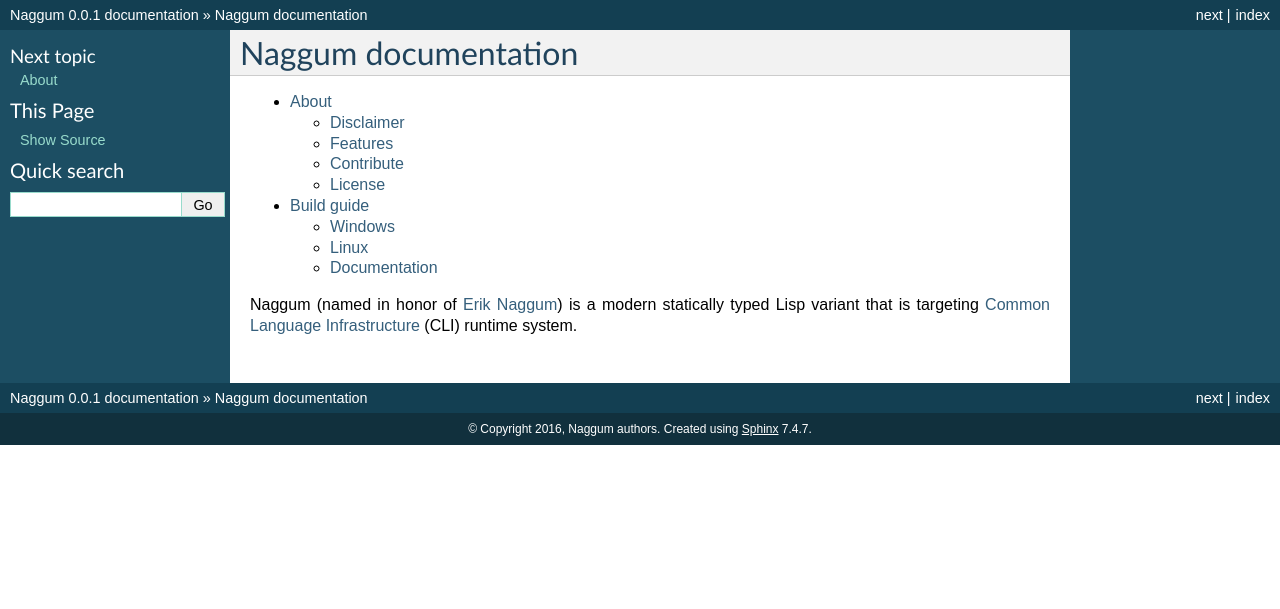
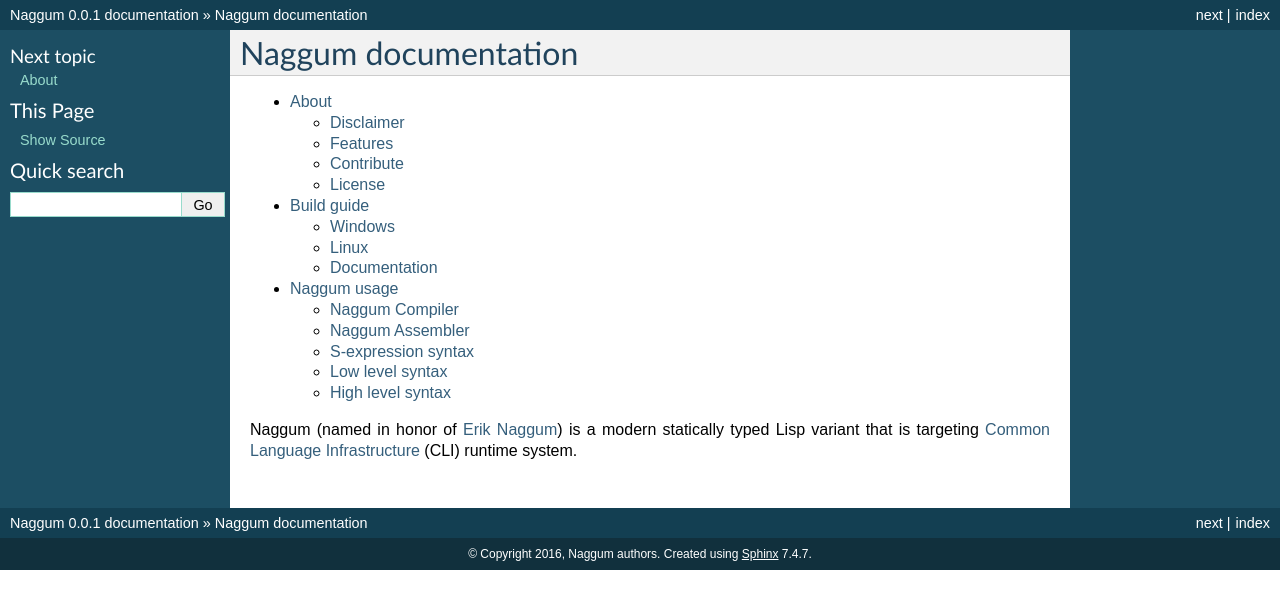
Before and after one commit to codingteam/naggum, a Sphinx documentation site: the page built from docs/index.rst, in a window 1280 px wide. Shown: the top 609 px of the page. Built offline with Sphinx 7.4.7, drawn with Linux system fonts in a browser that asks for light colours; some of the changed lines change nothing that is shown.

Commit message:
Docs: add usage page

```diff
--- a/docs/index.rst
+++ b/docs/index.rst
@@ -6,6 +6,7 @@
 
    about
    build-guide
+   usage
 
 Naggum (named in honor of `Erik Naggum`_) is a modern statically typed Lisp
 variant that is targeting `Common Language Infrastructure`_ (CLI) runtime
--- /dev/null
+++ b/docs/usage.rst
@@ -0,0 +1,197 @@
+Naggum usage
+============
+
+Currently there are two dialects of Naggum: high level *Compiler* and low-level
+*Assembler*.
+
+Naggum Compiler
+---------------
+
+Command line syntax for Naggum Compiler is::
+
+    $ Naggum.Compiler [source1.naggum] [source2.naggum] [/r:assembly1] [/r:assembly2]
+
+Each input source file will be compiled to a separate executable assembly (i.e.
+an ``.exe`` file) in the current directory.
+
+``.naggum`` extension is recommended for high level Naggum files.
+
+Naggum Assembler
+----------------
+
+Naggum Assembler uses low level Naggum dialect. Command line syntax is::
+
+    $ Naggum.Assembler [source1.nga] [source2.nga]
+
+Assembler output is determined based on input file content: each file may
+contain multiple (or none) assembly constructs. Each assembly will be saved to
+its own executable file in the current directory.
+
+``.nga`` extension is recommended for low level Naggum files.
+
+S-expression syntax
+-------------------
+
+Each Naggum program (either high-level or low-level) is written as a sequence of
+S-expression forms. In s-expression, everything is either an atom or a list.
+Atoms are written as-is, lists should be taken into parens.
+
+Possible atom values are::
+
+    "A string"
+    1.4e-5 ; a number
+    System.Console ; a symbol
+
+A symbol may consist of any letter, digit or ``+-*/=<>!?.`` character sequence.
+
+Lists are simply sequences of s-expression in parens::
+
+    (this is a list)
+
+    (this (is ("Also") a.list))
+
+Naggum source code may also include comments. Everything after ``;`` character
+will be ignored till the end of the line::
+
+    (valid atom) ; this is a comment
+
+Low level syntax
+----------------
+
+Naggum low level syntax is closer to `CIL`_. It may be used to define CLI
+constructs such as assemblies, modules, types and methods. Every ``.nga`` file
+may contain multiple (including zero) assembly definitions.
+
+Assembly definition
+^^^^^^^^^^^^^^^^^^^
+
+Assembly defitinion should have the following form::
+
+    (.assembly Name
+        Item1
+        Item2
+        ...)
+
+Assembly items can be methods and types. Top level methods defined in an
+``.assembly`` form will be compiled to global CIL functions.
+
+Currently there is no support for type definition inside an assembly.
+
+Each assembly may contain one entry point method (either a static type method or
+an assembly global function marked by ``.entrypoint`` property).
+
+Method definition
+^^^^^^^^^^^^^^^^^
+
+Method definition should have the following form::
+
+    (.method Name (argument types) return-type (metadata items)
+        body-statements
+        ...)
+
+Method argument and return types should be fully-qualified (e.g. must include a
+namespace: for example, ``System.Void``).
+
+The only supported metadata item is ``.entrypoint``. It marks a method as an
+assembly entry point.
+
+Method example::
+
+    (.method Main () System.Void (.entrypoint)
+        (ldstr "Hello, world!")
+        (call (mscorlib System.Console WriteLine (System.String) System.Void))
+        (ret))
+
+Method body should be a CIL instruction sequence.
+
+CIL instructions
+^^^^^^^^^^^^^^^^
+
+Currently only a small subset of all available CIL instructions is supported by
+Naggum. This set will be extended in future.
+
+#. Call instruction::
+
+    (call (assembly type-name method-name (argument types) return-type))
+
+   Currently assembly name is ignored; only ``mscorlib`` methods can be called.
+   Static assembly function calls are not supported, but will be supported in
+   future.
+
+   Method argument and return types should be fully-qualified.
+
+#. Load string instruction::
+
+    (ldstr "Hello, world")
+
+   Loads a string to CLI stack.
+
+#. Return instruction::
+
+    (ret)
+
+   Return from current method.
+
+Example assembly definition
+^^^^^^^^^^^^^^^^^^^^^^^^^^^
+
+::
+
+    (.method Main () System.Void (.entrypoint)
+        (ldstr "Hello, world!")
+        (call (mscorlib System.Console WriteLine (System.String) System.Void))
+        (ret)))
+
+High level syntax
+-----------------
+
+Every high level Naggum program is a sequence of function definitions or a
+top-level executable statements. Functions may be called from top-level
+statements and will be available as a public static methods outside of an
+compiled assembly.
+
+Functions are defined using ``defun`` special form::
+
+    (defun function-name (arg1 arg2)
+        statement1
+        statement2)
+
+Currently executable statements may be one of the following.
+
+#. Arithmetic statements::
+
+    (+ 2 2)
+
+#. Function calls::
+
+    (defun func () (+ 2 2))
+
+    (func)
+
+#. Static CLI method calls::
+
+    (System.Console.WriteLine "Math:")
+
+#. If statements::
+
+    (if condition
+        true-statement
+        false-statement)
+
+#. Reduced if statements::
+
+    (if condition
+        true-statement)
+
+#. Let bindings::
+
+    (let ((variable-name expression)
+          (variable-name-2 expression-2))
+         body
+         statements)
+
+#. Constructor calls::
+
+    (new Naggum.Runtime.Cons "OK" "FAILURE")
+
+.. _CIL: https://en.wikipedia.org/wiki/Common_Intermediate_Language
```
